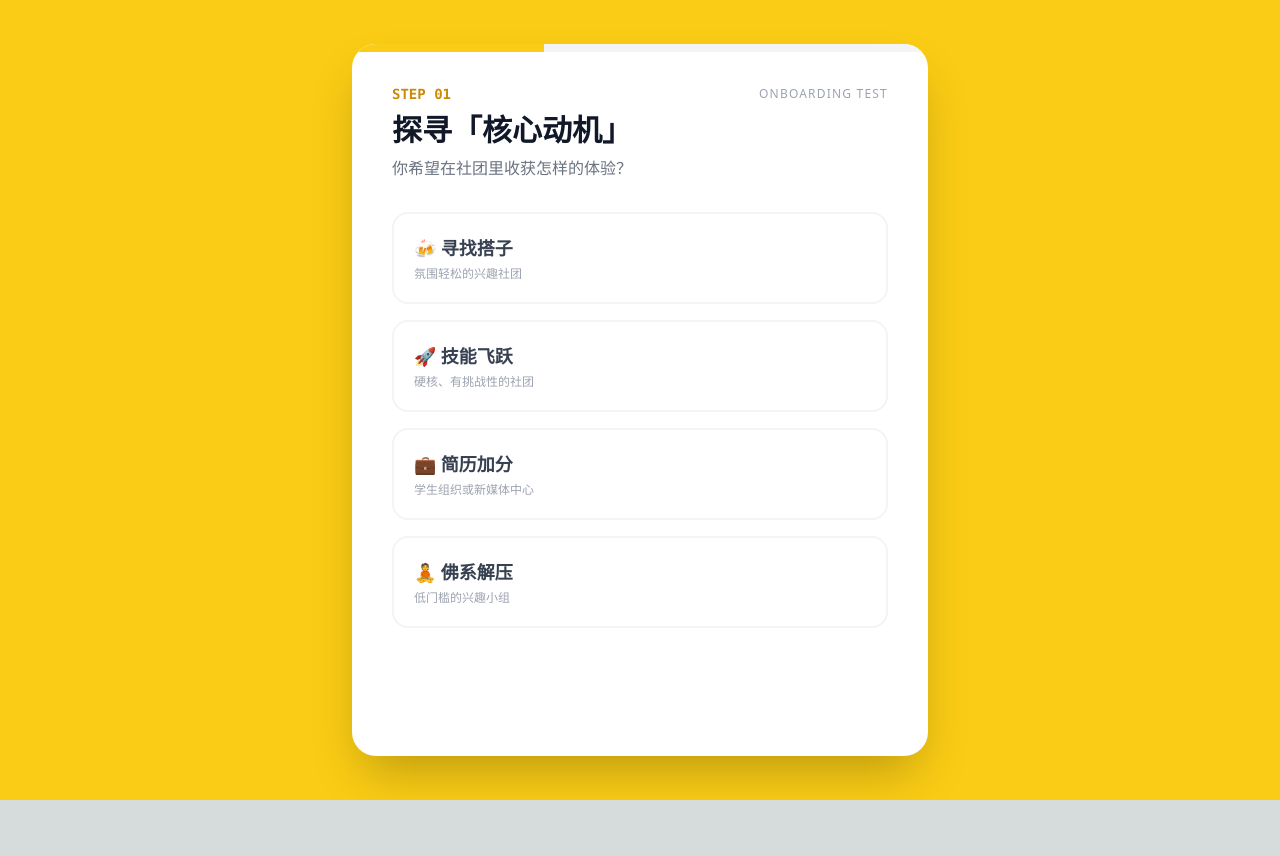
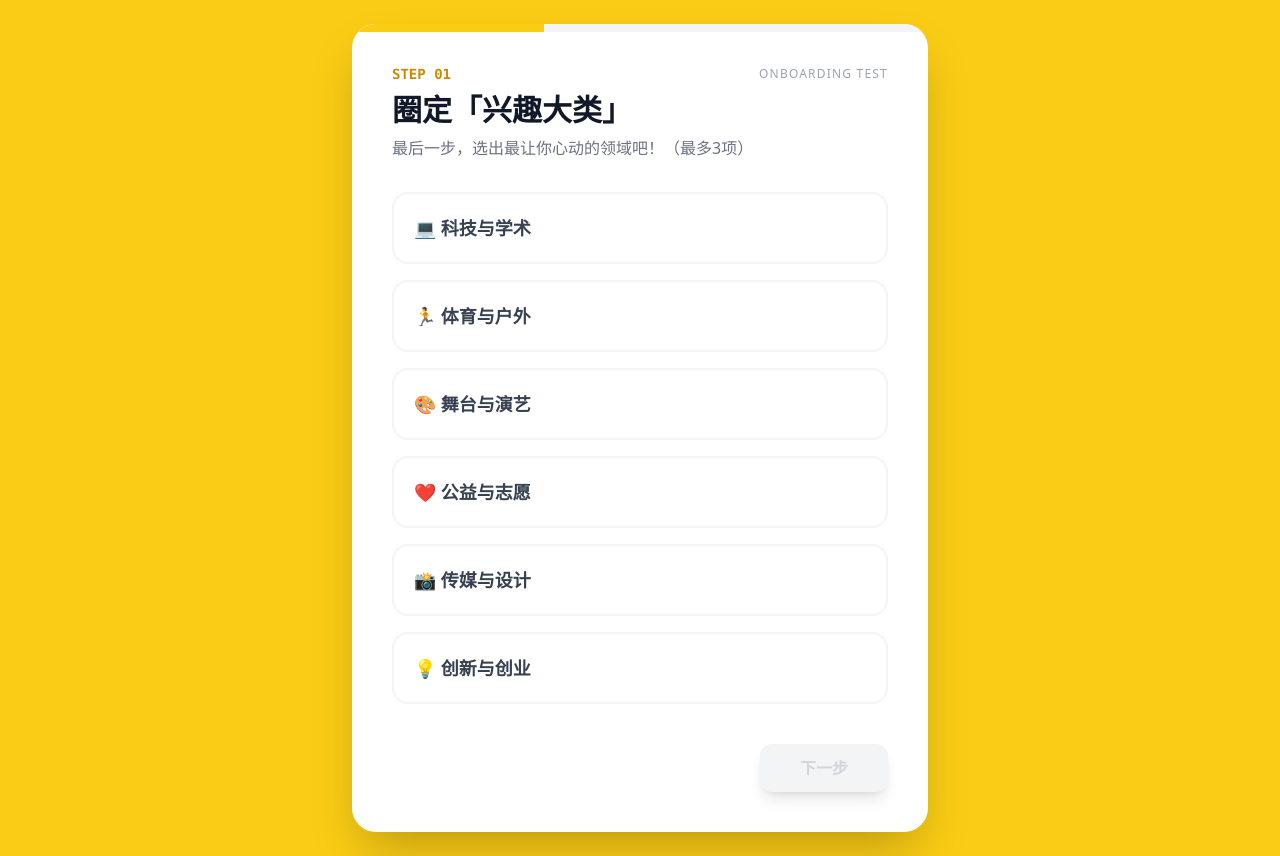
Before and after one commit to abbjyy123-stack/meituan_aicoding, a Next.js app: page /student in a window 1280 px wide. Before the commit the page ends 800 px from the top, so only its background shows below. Built offline with nearby package versions, Linux system fonts and the light colour scheme.

Commit message:
修改测试、社团主页，更新字体

```diff
--- a/src/app/globals.css
+++ b/src/app/globals.css
@@ -2,28 +2,9 @@
 @tailwind components;
 @tailwind utilities;
 
-:root {
-  --foreground-rgb: 0, 0, 0;
-  --background-start-rgb: 214, 219, 220;
-  --background-end-rgb: 255, 255, 255;
-}
-
-@media (prefers-color-scheme: dark) {
-  :root {
-    --foreground-rgb: 255, 255, 255;
-    --background-start-rgb: 0, 0, 0;
-    --background-end-rgb: 0, 0, 0;
-  }
-}
-
 body {
-  color: rgb(var(--foreground-rgb));
-  background: linear-gradient(
-      to bottom,
-      transparent,
-      rgb(var(--background-end-rgb))
-    )
-    rgb(var(--background-start-rgb));
+  color: #0f172a;
+  background: #f8fafc;
 }
 
 @layer utilities {
--- a/src/app/page.tsx
+++ b/src/app/page.tsx
@@ -19,7 +19,7 @@ export default function Home() {
 
   return (
     <main className="flex min-h-screen flex-col items-center justify-center p-24 bg-gradient-to-br from-yellow-50 to-white">
-      <div className="z-10 max-w-5xl w-full items-center justify-center font-mono text-sm flex flex-col space-y-12">
+      <div className="z-10 max-w-5xl w-full items-center justify-center text-sm flex flex-col space-y-12">
         <h1 className="text-5xl font-extrabold text-gray-900 tracking-tight">
           社团招新智能匹配平台
         </h1>
--- a/src/app/student/page.tsx
+++ b/src/app/student/page.tsx
@@ -32,6 +32,21 @@ function StudentPageInner() {
   const questions = [
     {
       id: 1,
+      type: 'multi',
+      max: 3,
+      title: "圈定「兴趣大类」",
+      description: "最后一步，选出最让你心动的领域吧！（最多3项）",
+      options: [
+        { label: "💻 科技与学术", val: "tech" },
+        { label: "🏃 体育与户外", val: "sports" },
+        { label: "🎨 舞台与演艺", val: "art" },
+        { label: "❤️ 公益与志愿", val: "volunteer" },
+        { label: "📸 传媒与设计", val: "media" },
+        { label: "💡 创新与创业", val: "startup" },
+      ],
+    },
+    {
+      id: 2,
       type: 'single',
       title: "探寻「核心动机」",
       description: "你希望在社团里收获怎样的体验？",
@@ -39,11 +54,11 @@ function StudentPageInner() {
         { label: "🍻 寻找搭子", val: "social", subtext: "氛围轻松的兴趣社团" },
         { label: "🚀 技能飞跃", val: "skill", subtext: "硬核、有挑战性的社团" },
         { label: "💼 简历加分", val: "career", subtext: "学生组织或新媒体中心" },
-        { label: "🧘 佛系解压", val: "relax", subtext: "低门槛的兴趣小组" }
-      ]
+        { label: "🧘 佛系解压", val: "relax", subtext: "低门槛的兴趣小组" },
+      ],
     },
     {
-      id: 2,
+      id: 3,
       type: 'single',
       title: "明确「投入度与角色」",
       description: "面对即将加入的社团，你更倾向于哪种参与节奏？",
@@ -51,24 +66,9 @@ function StudentPageInner() {
         { label: "🔥 全情投入，想当骨干", val: "high_commitment", subtext: "活动丰富、有门槛的社团" },
         { label: "🌱 零基础小白，求带飞", val: "teaching", subtext: "有完善培训机制的社团" },
         { label: "🎭 只想跨界，玩点不一样的", val: "exploration", subtext: "探索类或跨领域社团" },
-        { label: "👻 潜水观察，偶尔冒泡", val: "low_commitment", subtext: "无考核、氛围宽松的社团" }
-      ]
+        { label: "👻 潜水观察，偶尔冒泡", val: "low_commitment", subtext: "无考核、氛围宽松的社团" },
+      ],
     },
-    {
-      id: 3,
-      type: 'multi',
-      max: 3,
-      title: "圈定「兴趣大类」",
-      description: "选出最让你心动的领域吧！（最多3项）",
-      options: [
-        { label: "💻 科技与学术", val: "tech" },
-        { label: "🏃 体育与户外", val: "sports" },
-        { label: "🎨 舞台与演艺", val: "art" },
-        { label: "❤️ 公益与志愿", val: "volunteer" },
-        { label: "📸 传媒与设计", val: "media" },
-        { label: "💡 创新与创业", val: "startup" }
-      ]
-    }
   ];
 
   const handleSelect = (val: string) => {
@@ -110,12 +110,15 @@ function StudentPageInner() {
 
   const [searchQuery, setSearchQuery] = useState("");
   const [selectedTag, setSelectedTag] = useState<
-    "全部" | "学术科技" | "文化艺术" | "体育健身" | "公益实践" | "职场创投" | "校级组织"
-  >("全部");
+    "与你匹配" | "全部" | "学术科技" | "文化艺术" | "体育健身" | "公益实践" | "职场创投" | "校级组织"
+  >("与你匹配");
   const [randomOpen, setRandomOpen] = useState(false);
   const [randomClubId, setRandomClubId] = useState<number | null>(null);
 
-  const tagToCategory: Record<Exclude<typeof selectedTag, "全部">, ClubCategory> = {
+  const tagToCategory: Record<
+    Exclude<typeof selectedTag, "全部" | "与你匹配">,
+    ClubCategory
+  > = {
     学术科技: "academic_tech",
     文化艺术: "culture_art",
     体育健身: "sports_fitness",
@@ -133,9 +136,9 @@ function StudentPageInner() {
   }, [mergedClubs]);
 
   const preferences = useMemo(() => {
-    const core = answers[0] as CoreMotivationTag | undefined;
-    const commitment = answers[1] as CommitmentTag | undefined;
-    const interests = ((answers[2] as string[] | undefined) || []) as InterestTag[];
+    const interests = ((answers[0] as string[] | undefined) || []) as InterestTag[];
+    const core = answers[1] as CoreMotivationTag | undefined;
+    const commitment = answers[2] as CommitmentTag | undefined;
     return { core, commitment, interests };
   }, [answers]);
 
@@ -146,7 +149,7 @@ function StudentPageInner() {
     for (const it of preferences.interests) {
       if (club.interests.includes(it)) score += 3;
     }
-    if (selectedTag !== "全部") {
+    if (selectedTag !== "全部" && selectedTag !== "与你匹配") {
       const cat = tagToCategory[selectedTag];
       if (club.category === cat) score += 2;
     }
@@ -156,7 +159,7 @@ function StudentPageInner() {
   const normalizedQuery = searchQuery.trim().toLowerCase();
   const filteredClubs = useMemo(() => {
     let list = mergedClubs;
-    if (selectedTag !== "全部") {
+    if (selectedTag !== "全部" && selectedTag !== "与你匹配") {
       const category = tagToCategory[selectedTag];
       list = list.filter((c) => c.category === category);
     }
@@ -170,7 +173,12 @@ function StudentPageInner() {
       });
     }
 
-    return [...list].sort((a, b) => scoreClub(b) - scoreClub(a));
+    const sorted = [...list].sort((a, b) => scoreClub(b) - scoreClub(a));
+    if (selectedTag === "与你匹配") {
+      const matched = sorted.filter((c) => scoreClub(c) > 0);
+      return matched.length ? matched : sorted.slice(0, 12);
+    }
+    return sorted;
   }, [mergedClubs, normalizedQuery, selectedTag, preferences.core, preferences.commitment, preferences.interests]);
 
   const getRandomInt = (maxExclusive: number) => {
@@ -187,7 +195,9 @@ function StudentPageInner() {
     const pool =
       selectedTag === "全部"
         ? mergedClubs
-        : mergedClubs.filter((c) => c.category === tagToCategory[selectedTag]);
+        : selectedTag === "与你匹配"
+          ? filteredClubs
+          : mergedClubs.filter((c) => c.category === tagToCategory[selectedTag]);
     if (pool.length === 0) return null;
     if (pool.length === 1) return pool[0].id;
     let next = pool[getRandomInt(pool.length)].id;
@@ -277,13 +287,14 @@ function StudentPageInner() {
                     placeholder="搜索社团名称或描述..."
                     value={searchQuery}
                     onChange={(e) => setSearchQuery(e.target.value)}
-                    className="w-full px-6 py-3 rounded-2xl bg-white border border-gray-100 shadow-sm focus:outline-none focus:ring-2 focus:ring-yellow-400 transition-all"
+                  className="w-full px-6 py-3 rounded-2xl bg-white text-gray-900 border border-gray-100 shadow-sm focus:outline-none focus:ring-2 focus:ring-yellow-400 transition-all"
                   />
                   <span className="absolute right-6 top-1/2 -translate-y-1/2 text-gray-400">🔍</span>
                 </div>
                 <div className="flex space-x-2 overflow-x-auto pb-2 md:pb-0 scrollbar-hide">
-                  {([
-                    "全部",
+                {([
+                  "与你匹配",
+                  "全部",
                     "学术科技",
                     "文化艺术",
                     "体育健身",
--- a/src/app/student/profile/page.tsx
+++ b/src/app/student/profile/page.tsx
@@ -101,7 +101,7 @@ function StudentProfilePageInner() {
                 <input
                   value={form.name}
                   onChange={(e) => setForm((p) => ({ ...p, name: e.target.value }))}
-                  className="w-full px-4 py-3 rounded-2xl border border-gray-200 focus:outline-none focus:ring-2 focus:ring-yellow-400"
+                  className="w-full px-4 py-3 rounded-2xl border border-gray-200 text-gray-900 bg-white focus:outline-none focus:ring-2 focus:ring-yellow-400"
                   placeholder="请输入姓名"
                 />
               </label>
@@ -110,7 +110,7 @@ function StudentProfilePageInner() {
                 <input
                   value={form.college}
                   onChange={(e) => setForm((p) => ({ ...p, college: e.target.value }))}
-                  className="w-full px-4 py-3 rounded-2xl border border-gray-200 focus:outline-none focus:ring-2 focus:ring-yellow-400"
+                  className="w-full px-4 py-3 rounded-2xl border border-gray-200 text-gray-900 bg-white focus:outline-none focus:ring-2 focus:ring-yellow-400"
                   placeholder="如：信息工程学院"
                 />
               </label>
@@ -119,7 +119,7 @@ function StudentProfilePageInner() {
                 <input
                   value={form.grade}
                   onChange={(e) => setForm((p) => ({ ...p, grade: e.target.value }))}
-                  className="w-full px-4 py-3 rounded-2xl border border-gray-200 focus:outline-none focus:ring-2 focus:ring-yellow-400"
+                  className="w-full px-4 py-3 rounded-2xl border border-gray-200 text-gray-900 bg-white focus:outline-none focus:ring-2 focus:ring-yellow-400"
                   placeholder="如：2025级"
                 />
               </label>
@@ -128,7 +128,7 @@ function StudentProfilePageInner() {
                 <input
                   value={form.studentNo}
                   onChange={(e) => setForm((p) => ({ ...p, studentNo: e.target.value }))}
-                  className="w-full px-4 py-3 rounded-2xl border border-gray-200 focus:outline-none focus:ring-2 focus:ring-yellow-400"
+                  className="w-full px-4 py-3 rounded-2xl border border-gray-200 text-gray-900 bg-white focus:outline-none focus:ring-2 focus:ring-yellow-400"
                   placeholder="请输入学号"
                 />
               </label>
@@ -137,7 +137,7 @@ function StudentProfilePageInner() {
                 <input
                   value={form.gender}
                   onChange={(e) => setForm((p) => ({ ...p, gender: e.target.value }))}
-                  className="w-full px-4 py-3 rounded-2xl border border-gray-200 focus:outline-none focus:ring-2 focus:ring-yellow-400"
+                  className="w-full px-4 py-3 rounded-2xl border border-gray-200 text-gray-900 bg-white focus:outline-none focus:ring-2 focus:ring-yellow-400"
                   placeholder="如：男/女"
                 />
               </label>
@@ -147,7 +147,7 @@ function StudentProfilePageInner() {
                 <textarea
                   value={form.bio}
                   onChange={(e) => setForm((p) => ({ ...p, bio: e.target.value }))}
-                  className="w-full px-4 py-3 rounded-2xl border border-gray-200 focus:outline-none focus:ring-2 focus:ring-yellow-400 min-h-[120px]"
+                  className="w-full px-4 py-3 rounded-2xl border border-gray-200 text-gray-900 bg-white focus:outline-none focus:ring-2 focus:ring-yellow-400 min-h-[120px]"
                   placeholder="简单介绍一下自己：兴趣、特长、想加入社团的原因等"
                 />
               </label>
```
